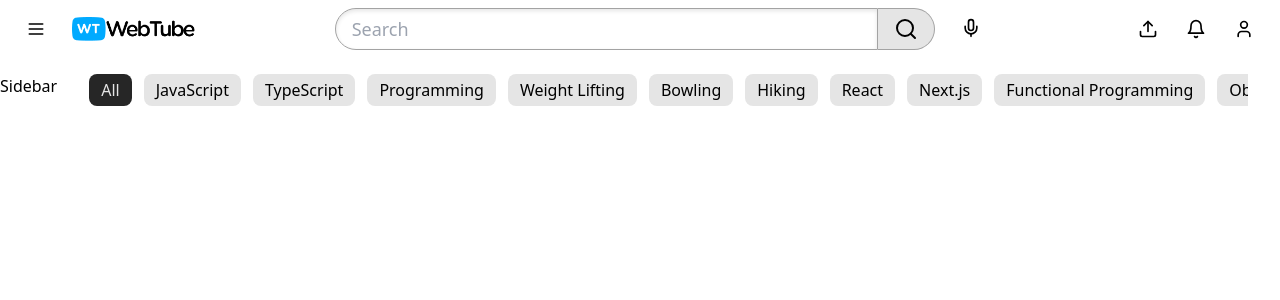
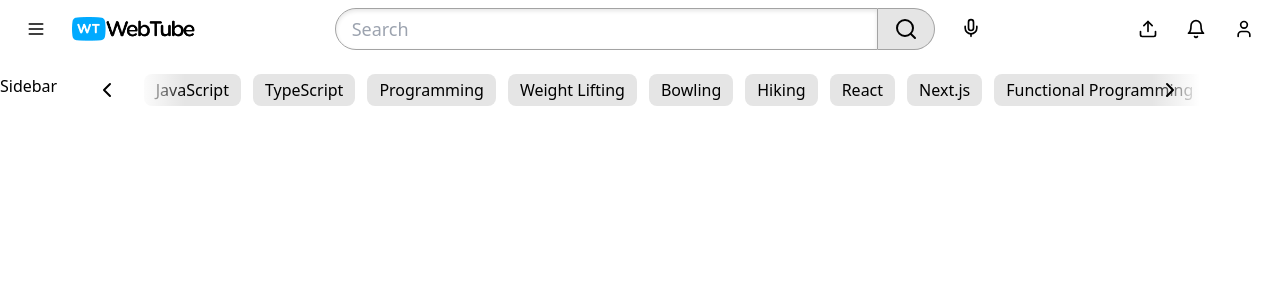
Before and after one commit to NhanVo-gmt/youtube-channel, a React (Vite) app: page / in a window 1280 px wide. Shown: the top 300 px of the page. Built offline with nearby package versions, Linux system fonts and the light colour scheme.

Commit message:
adding button in 2 sides

```diff
--- a/src/components/CategoryPills.tsx
+++ b/src/components/CategoryPills.tsx
@@ -1,4 +1,6 @@
+import { ChevronLeft, ChevronRight } from "lucide-react";
 import Button from "./Button";
+import { useState } from "react";
 
 type CategoryPillProps = {
   categories: string[];
@@ -6,7 +8,11 @@
   onSelectedCategory: (selectedCategory: string) => void
 };
 
+const TRANSLATE_AMOUNT = 200
+
 const CategoryPills = ({ categories, selectedCategory, onSelectedCategory }: CategoryPillProps) => {
+    const [isLeftVisibile, setIsLeftVisible] = useState(true);
+    const [isRightVisibile, setIsRightVisibile] = useState(true);
 
   return (
     <div className="overflow-x-hidden relative">
@@ -22,6 +28,16 @@
           </Button>
         ))}
       </div>
+      {isLeftVisibile && <div className="absolute left-0 top-1/2 -translate-y-1/2 bg-gradient-to-r from-white from-50% to-transparent w-24 h-full">
+        <Button variant={"ghost"} size={"icon"} className="h-full aspect-square w-auto p-1.5">
+            <ChevronLeft />
+        </Button>
+      </div>}
+      {isRightVisibile && <div className="absolute right-0 top-1/2 -translate-y-1/2 bg-gradient-to-l from-white from-50% to-transparent w-24 h-full">
+        <Button variant={"ghost"} size={"icon"} className="h-full aspect-square w-auto p-1.5">
+            <ChevronRight />
+        </Button>
+      </div>}
     </div>
   );
 };
```
